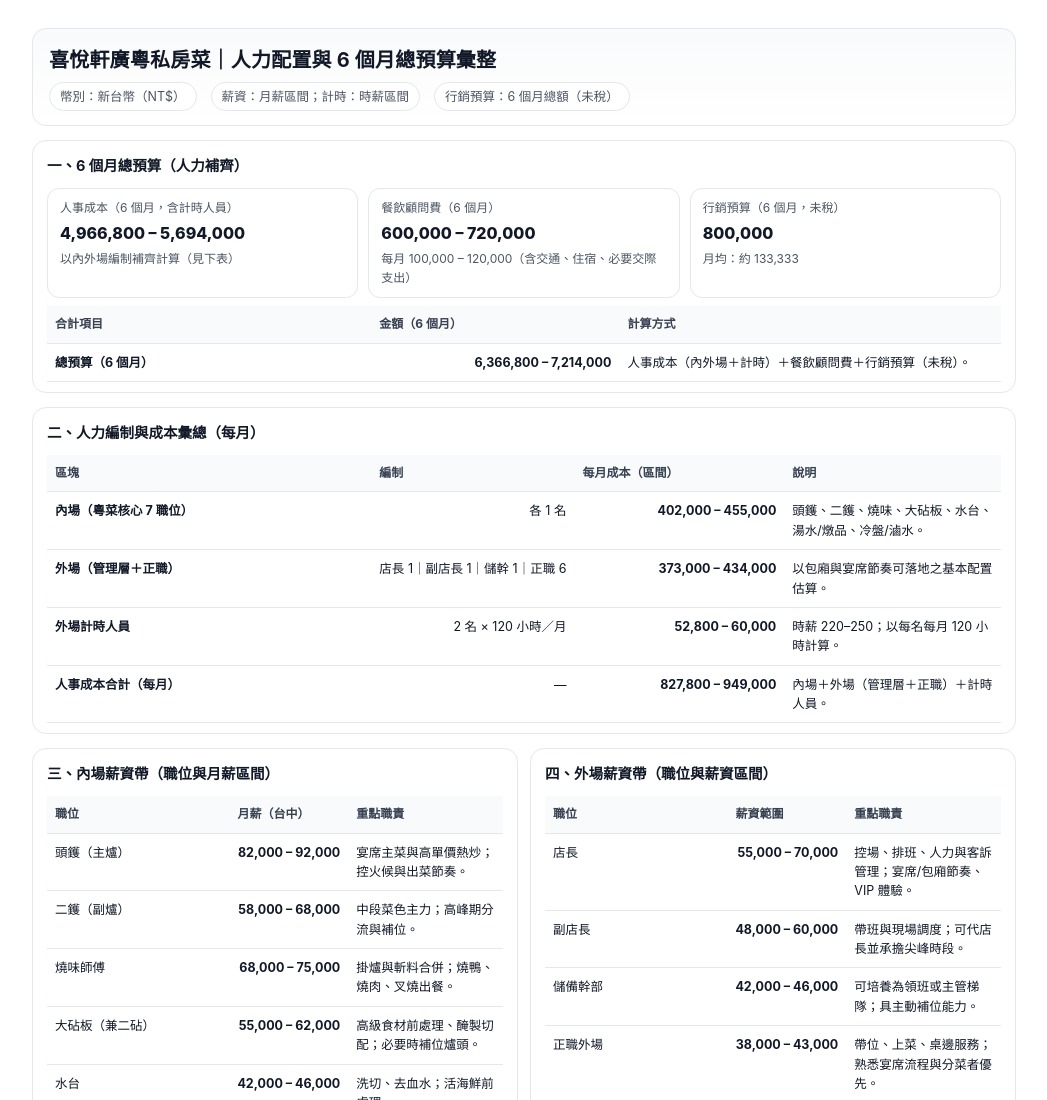
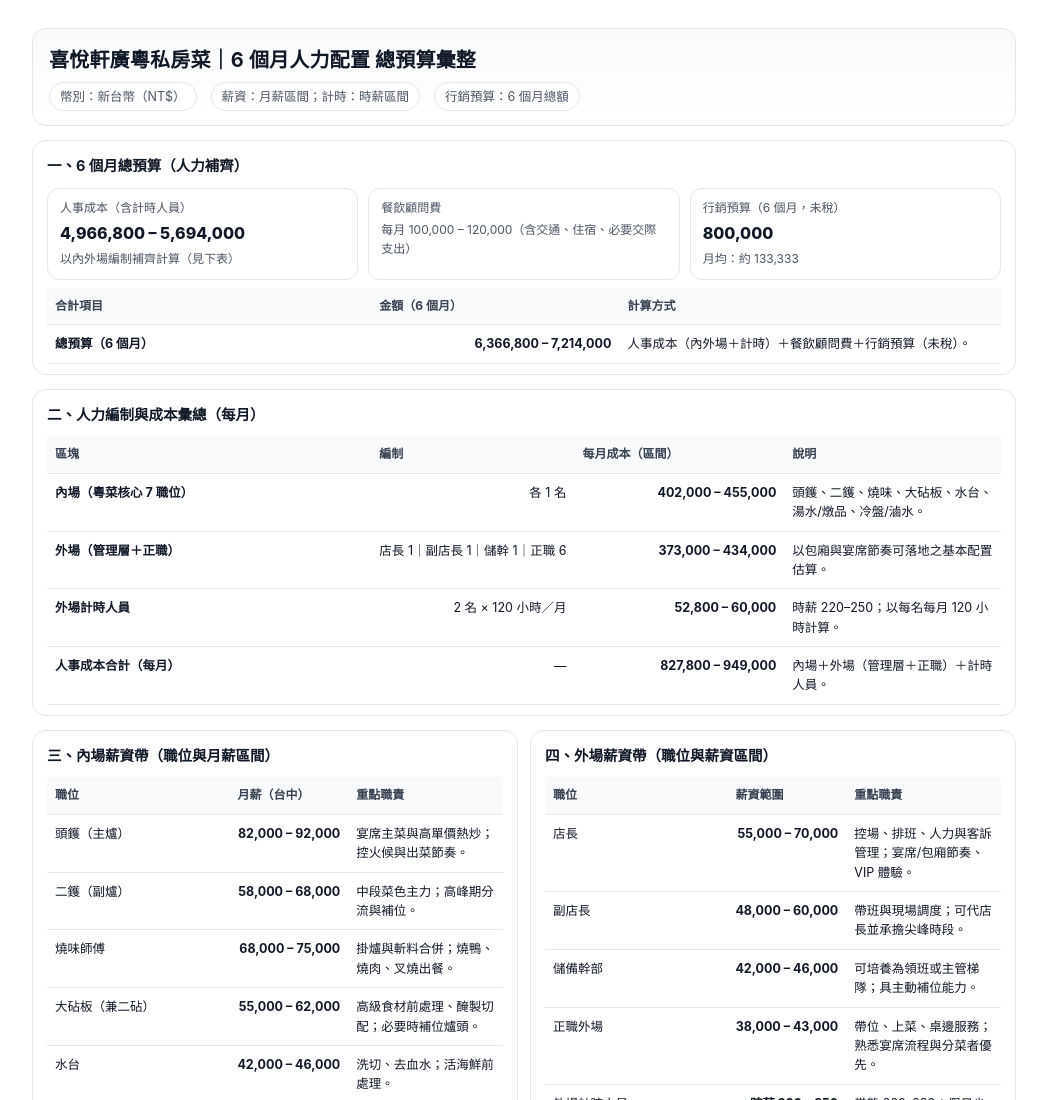
Before and after one commit to Tipsyclaire/heyday.shunde, a plain HTML site: page 喜悅軒廣粵私房菜_人力補齊_6個月總預算彙整.html in a window 1280 px wide. Shown: the top 1100 px of the page, without its empty margins (116-1163 px from the left). Drawn offline with Linux system fonts and the light colour scheme.

Commit message:
喜悅軒廣粵私房菜_總預算彙整

```diff
--- a/喜悅軒廣粵私房菜_人力補齊_6個月總預算彙整.html
+++ b/喜悅軒廣粵私房菜_人力補齊_6個月總預算彙整.html
@@ -3,7 +3,7 @@
 <head>
   <meta charset="utf-8" />
   <meta name="viewport" content="width=device-width, initial-scale=1" />
-  <title>喜悅軒廣粵私房菜｜人力配置與 6 個月總預算彙整</title>
+  <title>喜悅軒廣粵私房菜｜人力配置總預算彙整</title>
   <style>
     :root{
       --ink:#111827; --muted:#4b5563; --line:#e5e7eb; --bg:#ffffff; --soft:#f9fafb;
@@ -43,11 +43,11 @@
 <body>
   <div class="wrap">
     <header>
-      <h1>喜悅軒廣粵私房菜｜人力配置與 6 個月總預算彙整</h1>
+      <h1>喜悅軒廣粵私房菜｜6 個月人力配置 總預算彙整</h1>
       <div class="meta">
         <span>幣別：新台幣（NT$）</span>
         <span>薪資：月薪區間；計時：時薪區間</span>
-        <span>行銷預算：6 個月總額（未稅）</span>
+        <span>行銷預算：6 個月總額</span>
       </div>
     </header>
 
@@ -55,13 +55,12 @@
       <h2>一、6 個月總預算（人力補齊）</h2>
       <div class="kpis">
         <div class="kpi">
-          <div class="label">人事成本（6 個月，含計時人員）</div>
+          <div class="label">人事成本（含計時人員）</div>
           <div class="value">4,966,800 – 5,694,000</div>
           <div class="sub">以內外場編制補齊計算（見下表）</div>
         </div>
         <div class="kpi">
-          <div class="label">餐飲顧問費（6 個月）</div>
-          <div class="value">600,000 – 720,000</div>
+          <div class="label">餐飲顧問費</div>
           <div class="sub">每月 100,000 – 120,000（含交通、住宿、必要交際支出）</div>
         </div>
         <div class="kpi">
```
